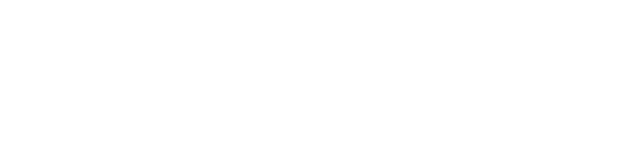
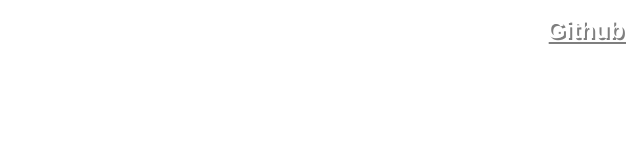
Before and after one commit to raykuonz/three-js-rocket-game, a website: page src/html/index.html in a window 1280 px wide. Shown: the whole page, without its empty margins (640-1280 px from the left). Drawn offline with Linux system fonts and the light colour scheme; files that its build step writes are made by us from their sources; files whose address does not match are found by name.

Commit message:
Added readme and github link

```diff
--- a/src/html/index.html
+++ b/src/html/index.html
@@ -52,5 +52,7 @@
             <button class="button" id="nextLevelButton">NEXT LEVEL</button>
             <button class="button is-hidden" id="startAgainButton">START AGAIN</button>
     </div>
+
+    <a class="github-link" href="https://raykuonz.github.io/three-js-rocket-game/" target="_blank">Github</a>
 </body>
 </html>
--- a/src/static/styles/main.css
+++ b/src/static/styles/main.css
@@ -132,3 +132,17 @@ body {
 .text-color-danger {
     color: red;
 }
+
+.github-link {
+    position: absolute;
+    top: 1rem;
+    right: 1rem;
+    color: white;
+    font-size: 1.5rem;
+    font-weight: 900;
+    text-shadow: 2px 2px rgba(0,0,0,0.5);
+}
+
+.github-link:hover {
+    opacity: 0.7;
+}
```
Also changed, not shown: README.MD (added).
